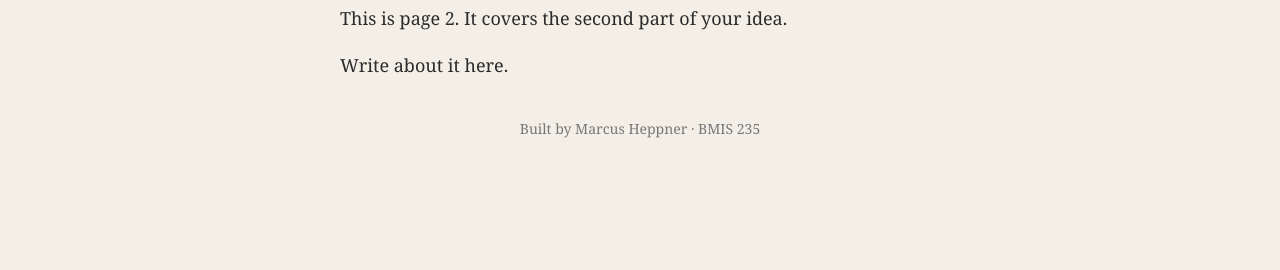
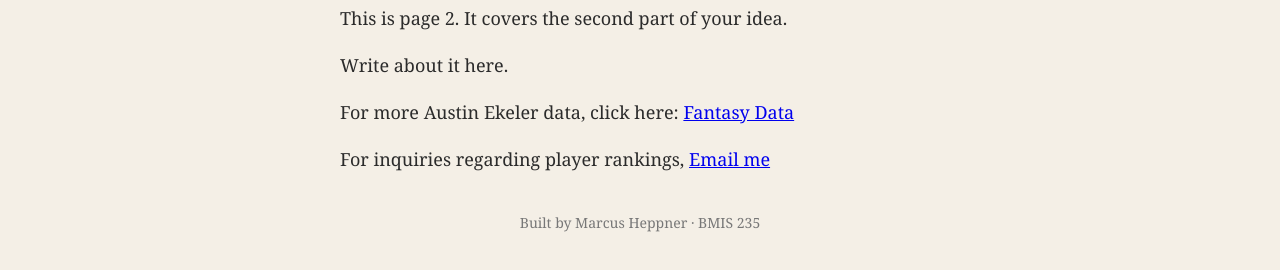
Before and after one commit to marcusheppner/bmis235-html-3, a plain HTML site: page burrow.html in a window 1280 px wide. Shown: the part 190-460 px from the top of the page. Drawn offline with Linux system fonts and the light colour scheme.

Commit message:
Update burrow.html with additional information
Added links for Austin Ekeler data and email inquiries.

```diff
--- a/burrow.html
+++ b/burrow.html
@@ -31,6 +31,8 @@
 <h1>Joe Burrow (2026)</h1>
 <p>This is page 2. It covers the second part of your idea.</p>
 <p>Write about it here.</p>
+<p>For more Austin Ekeler data, click here: <a href="https://fantasydata.com/nfl/austin-ekeler-fantasy/19562?scoring=fpts_ppr&sp=2022_REG">Fantasy Data</a></p>
+<p>For inquiries regarding player rankings, <a href="mailto:mheppner@zagmail.gonzaga.edu">Email me</a></p>
 
 <!-- Footer: fill in your name -->
 <footer>Built by Marcus Heppner &middot; BMIS 235</footer>
```
